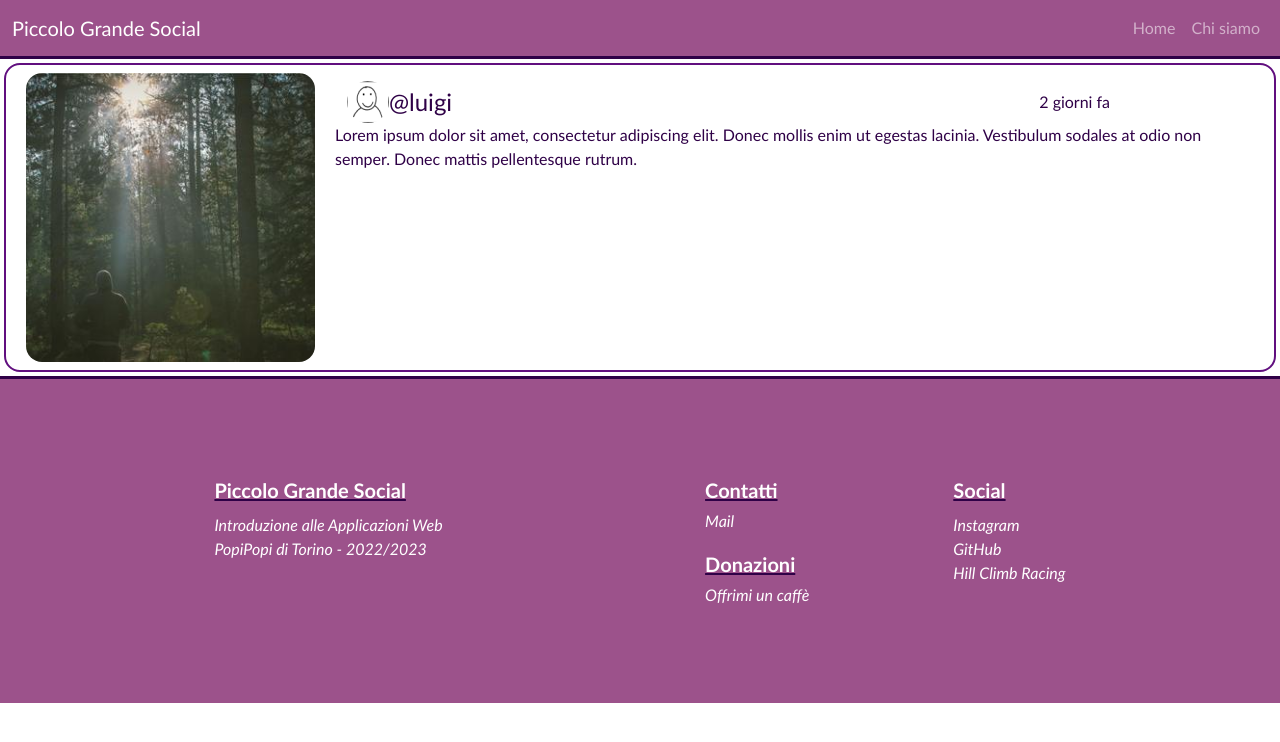
After one commit to Ciovino/Laboratorio---WebApp, a Flask app: page /posts/1 in a window 1280 px wide. The commit adds this page. Shown: the top 742 px of the page. Run offline with Flask 2, Linux system fonts and the light colour scheme.

Commit message:
route dinamica per i singoli post

```diff
--- a/app.py
+++ b/app.py
@@ -4,21 +4,26 @@ from flask import Flask, render_template
 # Create the application
 app = Flask(__name__)
 
+posts = [{'id': 1, 'fotoPost':'Immagini/img1.jpg', 'fotoProfilo':'Immagini/Profilo.png', 'username':'luigi', 'giorniFa':2,
+            'contenuto':'''Lorem ipsum dolor sit amet, consectetur adipiscing elit. Donec mollis enim ut egestas lacinia.
+            Vestibulum sodales at odio non semper. Donec mattis pellentesque rutrum.'''},
+        {'id': 2, 'fotoPost':'Immagini/img2.jpg', 'fotoProfilo':'Immagini/Profilo.png', 'username':'alberto', 'giorniFa':4,
+            'contenuto':'''Nullam nunc eros, sagittis eu gravida vel, interdum a tellus. Praesent quis lectus semper,
+            interdum mauris eu, molestie ligula. Morbi sagittis ullamcorper blandit.'''},
+        {'id': 3, 'fotoPost':'Immagini/img3.jpg', 'fotoProfilo':'Immagini/Profilo.png', 'username':'juan', 'giorniFa':4,
+            'contenuto':'''Vestibulum quis lectus nec odio mollis consectetur vel non libero. In ac leo dolor. Nunc
+            consequat quam et leo pretium porta.'''}]
+
 # Define route and web pages
 @app.route('/')
 def homepage():
-    posts = [{'fotoPost':'Immagini/img1.jpg', 'fotoProfilo':'Immagini/Profilo.png', 'username':'luigi', 'giorniFa':2,
-                'contenuto':'''Lorem ipsum dolor sit amet, consectetur adipiscing elit. Donec mollis enim ut egestas lacinia.
-                Vestibulum sodales at odio non semper. Donec mattis pellentesque rutrum.'''},
-            {'fotoPost':'Immagini/img2.jpg', 'fotoProfilo':'Immagini/Profilo.png', 'username':'alberto', 'giorniFa':4,
-                'contenuto':'''Nullam nunc eros, sagittis eu gravida vel, interdum a tellus. Praesent quis lectus semper,
-                interdum mauris eu, molestie ligula. Morbi sagittis ullamcorper blandit.'''},
-            {'fotoPost':'Immagini/img3.jpg', 'fotoProfilo':'Immagini/Profilo.png', 'username':'juan', 'giorniFa':4,
-                'contenuto':'''Vestibulum quis lectus nec odio mollis consectetur vel non libero. In ac leo dolor. Nunc
-                consequat quam et leo pretium porta.'''}]
-
     return render_template('homepage.html', posts=posts)
 
 @app.route('/presentazione.html')
 def presentazione():
     return render_template('presentazione.html')
+
+@app.route('/posts/<int:id>')
+def post(id):
+    post = [p for p in posts if p['id'] == id][0]
+    return render_template('post.html', post=post)
--- /dev/null
+++ b/static/post.style.css
@@ -0,0 +1,40 @@
+* {
+    margin: 0 !important;
+    font-family: 'Trebuchet MS', 'Lucida Sans Unicode', 'Lucida Grande', 'Lucida Sans', Arial, sans-serif;
+}
+
+body {
+    color: #2F0147 !important;
+}
+
+header.navbar {
+    background-color: #9C528B;
+    border-bottom: 3px solid #2F0147;
+}
+
+article.post-bordo {
+    border: 2px solid #610F7F !important;
+}
+
+footer {
+    color: white;
+    font-style: italic;
+    background-color: #9C528B;
+    border-top: 3px solid #2F0147;
+}
+
+div.titolo>p {
+    font-style: normal;
+    font-size: 20px;
+    font-weight: bold;
+    text-decoration: underline #2F0147;
+}
+
+.link-footer {
+    text-decoration: none;
+    color: white;
+}
+
+.link-footer:hover {
+    color: white;
+}
--- a/templates/base.html
+++ b/templates/base.html
@@ -17,7 +17,7 @@
 <body>
     <header class="navbar navbar-expand-lg navbar-dark">
         <div class="container-fluid">
-            <a class="navbar-brand" href="#"> Piccolo Grande Social </a>
+            <a class="navbar-brand" href="{{ url_for('homepage') }}"> Piccolo Grande Social </a>
 
             <button class="navbar-toggler" type="button" data-bs-toggle="collapse" data-bs-target="#navbarNavAltMarkup"
                 aria-controls="navbarNavAltMarkup" aria-expanded="false" aria-label="Toggle navigation">
--- a/templates/homepage.html
+++ b/templates/homepage.html
@@ -27,8 +27,10 @@
         <main>
             {% for post in posts %}
             <article class="row p-2 m-1 post-bordo rounded-4">
-                <aside class="col-lg-3 col-md-6"> <img class="rounded-4 w-100"
-                        src="{{ url_for('static', filename=post.fotoPost) }}"">
+                <aside class="col-lg-3 col-md-6">
+                    <a href="{{ url_for('post', id=post.id) }}">
+                        <img class="rounded-4 w-100" src="{{ url_for('static', filename=post.fotoPost) }}">
+                    </a>
                 </aside>
 
                 <div class=" col-lg-9 col-md-6 p-2">
--- /dev/null
+++ b/templates/post.html
@@ -0,0 +1,32 @@
+{% extends "base.html" %}
+
+{% block titolo %}{{post.id}}{% endblock %}
+
+{% block css %}
+<link href="{{ url_for('static', filename='post.style.css') }}" rel="stylesheet" type="text/css">
+{% endblock %}
+
+{% block home_active %}" href="{{ url_for('homepage') }}{% endblock %}
+{% block presentazione_active %}" href="{{ url_for('presentazione') }}{% endblock %}
+
+{% block contenuto %}
+<article class="row p-2 m-1 post-bordo rounded-4">
+    <aside class="col-lg-3 col-md-6">
+        <a href="{{ url_for('post', id=post.id) }}">
+            <img class="rounded-4 w-100" src="{{ url_for('static', filename=post.fotoPost) }}">
+        </a>
+    </aside>
+
+    <div class=" col-lg-9 col-md-6 p-2">
+        <div class="row d-flex align-items-center">
+            <div class="col-9 d-flex align-items-center">
+                <img class="rounded-circle" src="{{ url_for('static', filename=post.fotoProfilo) }}" alt="Foto profilo">
+                <h2 class="fs-4"> @{{ post.username }} </h2>
+            </div>
+            <h3 class="col-3 fs-6"> {{ post.giorniFa }} giorni fa </h3>
+        </div>
+
+        <p class="row fs-6"> {{ post.contenuto }} </p>
+    </div>
+</article>
+{% endblock %}
```
Lines whose indentation alone changed are shown as unchanged.
